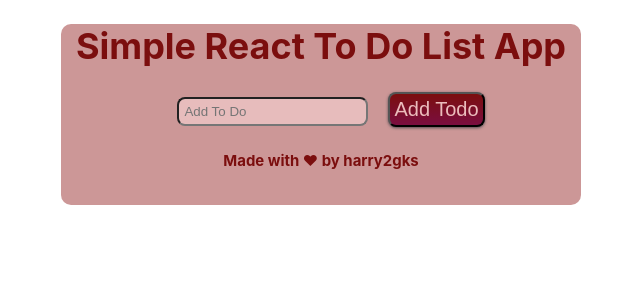
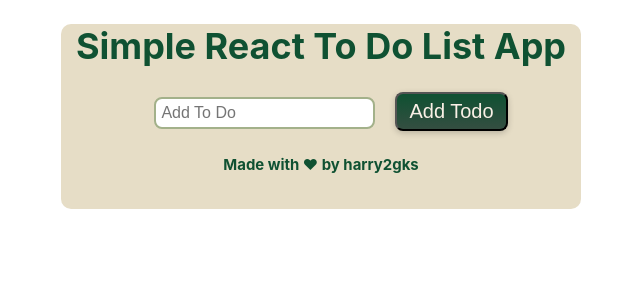
Before and after one commit to Harry2gks/react-todo-list-v2, a React (Create React App) app: page / in a window 1280 px wide. Shown: the top 300 px of the page, without its empty margins (319-959 px from the left). Built offline with nearby package versions, Linux system fonts and the light colour scheme.

Commit message:
Changed the projects colors

```diff
--- a/src/App.css
+++ b/src/App.css
@@ -1,20 +1,23 @@
-.completed{
-    color: gray;
+/* Completed tasks */
+.completed {
+  color: #A3B18A; /* Soft sage for completed text */
   text-decoration: line-through;
 }
 
+/* Main container */
 .container {
   display: block;
   width: 500px;
   margin: 10px auto 100px;
-    background-color: #cc9797;
+  background-color: #E6DDC6; /* Warm beige background */
   padding: 0px 10px 10px 10px;
   border-radius: 10px;
   text-align: center;
-    color: #7b0e0e;
+  color: #0F5132; /* Deep green text */
   font-size: 18px;
 }
 
+/* Remove default list styles */
 ul {
   list-style: none;
 }
@@ -28,46 +31,48 @@ li:hover {
   cursor: pointer;
 }
 
+/* Buttons inside list */
 ul button {
   padding: 2px 2px 2px 2px;
   margin: 2px 4px 2px 4px;
   font-size: 18px;
 }
 
+/* General button styling */
 button {
-    background: #7b0e0e;
-    background-image: -webkit-linear-gradient(top, #7b0e0e, #7a0e40);
-    background-image: -moz-linear-gradient(top, #7b0e0e, #7a0e40);
-    background-image: -ms-linear-gradient(top, #7b0e0e, #7a0e40);
-    background-image: -o-linear-gradient(top, #7b0e0e, #7a0e40);
-    background-image: linear-gradient(to bottom, #7b0e0e, #7a0e40);
-    -webkit-border-radius: 8;
-    -moz-border-radius: 8;
+  background: #0F5132; /* Deep green */
+  background-image: linear-gradient(to bottom, #0F5132, #344E41); /* Subtle gradient */
   border-radius: 8px;
-    -webkit-box-shadow: 0px 1px 3px #524d52;
-    -moz-box-shadow: 0px 1px 3px #524d52;
-    box-shadow: 0px 1px 3px #524d52;
-    font-family: Arial;
-    color: #ebbcbc;
+  box-shadow: 0px 2px 6px rgba(0, 0, 0, 0.2); /* Modern shadow */
+  font-family: Arial, sans-serif;
+  color: #FAF0E6; /* Light linen text */
   font-size: 20px;
-    padding: 4px 4px 4px 4px;
+  padding: 6px 12px;
+  text-decoration: none;
+  transition: background 0.3s ease, box-shadow 0.3s ease;
+}
+
+button:hover {
+  background: #344E41; /* Slightly darker green for hover */
+  background-image: linear-gradient(to bottom, #344E41, #2C3D33);
+  box-shadow: 0px 4px 10px rgba(0, 0, 0, 0.3);
   text-decoration: none;
 }
 
-button:hover {
-    background: #c91818;
-    background-image: -webkit-linear-gradient(top, #c91818, #610c34);
-    background-image: -moz-linear-gradient(top, #c91818, #610c34);
-    background-image: -ms-linear-gradient(top, #c91818, #610c34);
-    background-image: -o-linear-gradient(top, #c91818, #610c34);
-    background-image: linear-gradient(to bottom, #c91818, #610c34);
-    text-decoration: none;
-}
-
+/* Input fields */
 input {
   padding: 5px;
   margin: 0px 20px;
   border-radius: 8px;
-    background-color: #e7bcbc;
-    color: #7b0e0e;
+  border: 2px solid #A3B18A; /* Sage border */
+  background-color: #FFFFFF;
+  color: #333333; /* Dark text for readability */
+  font-size: 16px;
+  transition: border-color 0.3s ease, box-shadow 0.3s ease;
 }
+
+input:focus {
+  outline: none;
+  border-color: #0F5132; /* Deep green focus */
+  box-shadow: 0px 0px 6px rgba(15, 81, 50, 0.3);
+}
```
Lines whose indentation alone changed are shown as unchanged.
